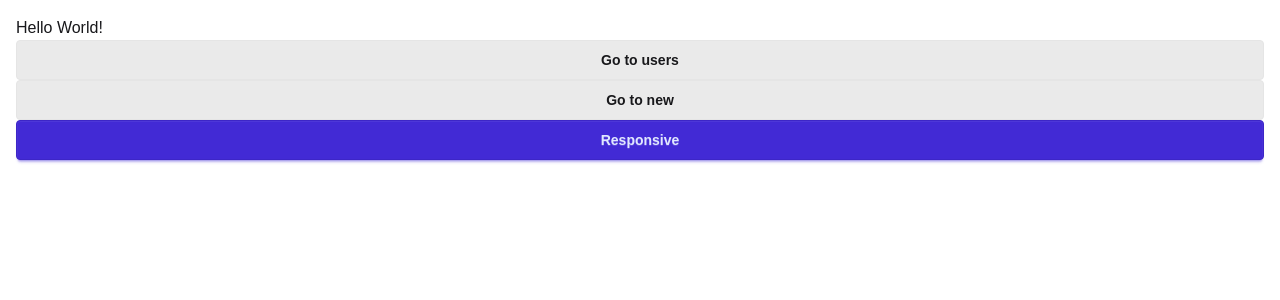
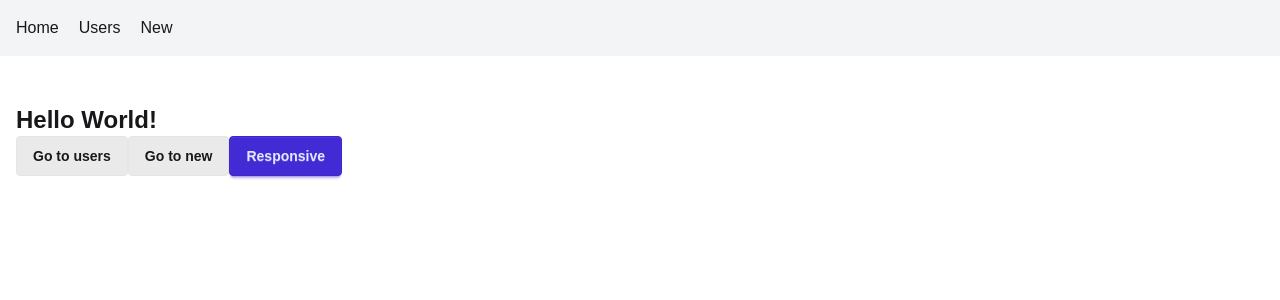
Before and after one commit to HasanAlasker/Next-App, a Next.js app: page / in a window 1280 px wide. Shown: the top 300 px of the page. Built offline with nearby package versions, Linux system fonts and the light colour scheme.

Commit message:
learned about layout, loading , errors, params, query

```diff
--- a/app/components/Btn.tsx
+++ b/app/components/Btn.tsx
@@ -5,10 +5,14 @@ import { ReactNode } from "react";
 interface Props {
   title: ReactNode;
   onClick?: () => void;
+  type?: string;
 }
-export default function Btn({ title, onClick }: Props) {
+export default function Btn({ title, onClick, type }: Props) {
   return (
-    <button onClick={onClick} className="btn btn-primary mb-4">
+    <button
+      onClick={onClick}
+      className={`btn ${type === "pri" ? "btn-primary" : ""} mb-4`}
+    >
       {title}
     </button>
   );
--- a/app/components/UserCard.tsx
+++ b/app/components/UserCard.tsx
@@ -1,10 +1,13 @@
 // import styles from './UserCard.module.css'
+import Link from "next/link";
 import { User } from "../types/user";
 
 export default function UserCard({ id, name, email }: User) {
   return (
     <tr>
-      <td>{id}</td>
+      <td>
+        <Link href={`/users/${id}`}>{id}</Link>
+      </td>
       <td>{name}</td>
       <td>{email}</td>
     </tr>
--- /dev/null
+++ b/app/components/navigation/Navbar.tsx
@@ -0,0 +1,12 @@
+import Link from 'next/link'
+import React from 'react'
+
+export default function Navbar() {
+  return (
+    <div className='flex gap-5 bg-gray-100 p-4 mb-8'>
+        <Link href={'/'}>Home</Link>
+        <Link href={'/users'}>Users</Link>
+        <Link href={'/users/new'}>New</Link>
+    </div>
+  )
+}
--- /dev/null
+++ b/app/error.tsx
@@ -0,0 +1,18 @@
+"use client"; // error componets must be client
+
+interface Props {
+  error: Error;
+  reset: () => void;
+}
+
+export default function error({ error, reset }: Props) {
+  console.log(error);
+  return (
+    <div>
+      un expected error occurd
+      <button className="btn" onClick={() => reset}>
+        Retry
+      </button>
+    </div>
+  );
+}
--- a/app/globals.css
+++ b/app/globals.css
@@ -25,9 +25,16 @@
   }
 }
 
-html {
-  margin: 1rem;
-}
 body {
   font-family: Arial, Helvetica, sans-serif;
 }
+
+main{
+  padding: 1rem
+}
+
+@layer base {
+  h1 {
+    @apply font-bold text-2xl;
+  }
+}
--- a/app/layout.tsx
+++ b/app/layout.tsx
@@ -1,6 +1,7 @@
 import type { Metadata } from "next";
 import { Geist, Geist_Mono } from "next/font/google";
 import "./globals.css";
+import Navbar from "./components/navigation/Navbar";
 
 const geistSans = Geist({
   variable: "--font-geist-sans",
@@ -28,7 +29,10 @@ export default function RootLayout({
       className={`${geistSans.variable} ${geistMono.variable} h-full antialiased`}
       data-theme="light"
     >
-      <body className="min-h-full flex flex-col">{children}</body>
+      <body className="min-h-full flex flex-col">
+        <Navbar />
+        <main>{children}</main>
+      </body>
     </html>
   );
 }
--- a/app/page.tsx
+++ b/app/page.tsx
@@ -3,7 +3,7 @@ import Link from "next/link";
 export default function Home() {
   return (
     <>
-      <h1 className="">Hello World!</h1>
+      <h1>Hello World!</h1>
       <Link href={"/users"} className="btn btn-soft">
         Go to users
       </Link>
--- a/app/users/UsersTable.tsx
+++ b/app/users/UsersTable.tsx
@@ -1,8 +1,11 @@
+"use client";
+
 import Link from "next/link";
 import UserCard from "../components/UserCard";
 import { User } from "../types/user";
 import { sort } from "fast-sort";
 import Btn from "../components/Btn";
+import { useRouter } from "next/navigation";
 
 interface Props {
   list: User[];
@@ -10,6 +13,8 @@ interface Props {
 }
 
 export default function UsersTable({ list, sortOrder }: Props) {
+  const router = useRouter();
+
   const sorted = sort(list).asc(
     sortOrder === "email"
       ? (user) => user.email
@@ -21,7 +26,14 @@ export default function UsersTable({ list, sortOrder }: Props) {
   return (
     <div>
       <h1 className="text-2xl mb-5">Users</h1>
-      <Btn title={<Link href={'/users'}>Reset Filter</Link>}/>
+      <div className="flex gap-4">
+        <Btn
+          type="pri"
+          onClick={() => router.push("/users")}
+          title={"Reset Filter"}
+        />
+        <Btn onClick={() => router.push("/")} title={"Go back to home"} />
+      </div>
 
       <table className="table table-zebra rounded-lg border-2 border-gray-100">
         <thead>
--- /dev/null
+++ b/app/users/[id]/page.tsx
@@ -0,0 +1,32 @@
+import { notFound } from "next/navigation";
+
+interface Props {
+  params: Promise<{ id: number }>;
+}
+
+export default async function UserId({ params }: Props) {
+  const { id } = await params;
+  if (id > 10) notFound();
+
+  const res = await fetch(`https://jsonplaceholder.typicode.com/users/${id}`);
+  const user = await res.json();
+
+  return (
+    <table className="table table-zebra border-gray-50 border">
+      <thead>
+        <th>Id</th>
+        <th>Name</th>
+        <th>Email</th>
+        <th>City</th>
+      </thead>
+      <tbody>
+        <tr>
+          <td>{id}</td>
+          <td>{user.name}</td>
+          <td>{user.email}</td>
+          <td>{user.address?.city}</td>
+        </tr>
+      </tbody>
+    </table>
+  );
+}
--- /dev/null
+++ b/app/users/not-found.tsx
@@ -0,0 +1,5 @@
+import React from "react";
+
+export default function NotFound() {
+  return <div>Resourse not found</div>;
+}
--- a/app/users/page.tsx
+++ b/app/users/page.tsx
@@ -1,3 +1,4 @@
+import { Suspense } from "react";
 import { User } from "../types/user";
 import UserTable from "./UsersTable";
 
@@ -13,7 +14,13 @@ export default async function Users({ searchParams }: Props) {
 
   return (
     <div>
-      <UserTable list={users} sortOrder={sortOrder ?? "id"} />
+      <Suspense
+        fallback={
+          <div>loading</div>
+        }
+      >
+        <UserTable list={users} sortOrder={sortOrder ?? "id"} />
+      </Suspense>
     </div>
   );
 }
```
